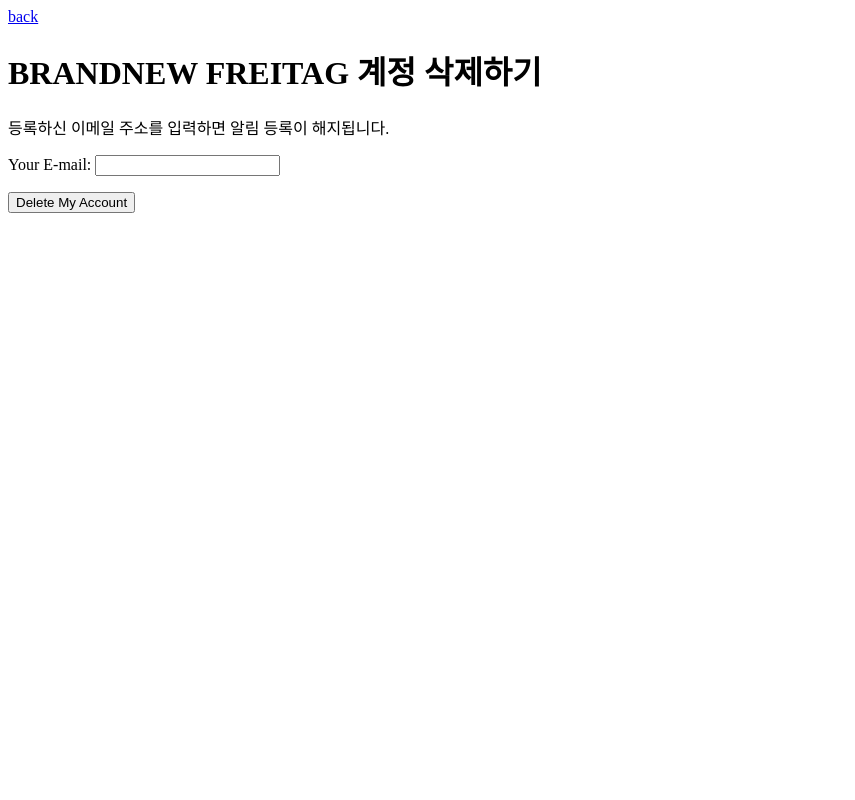
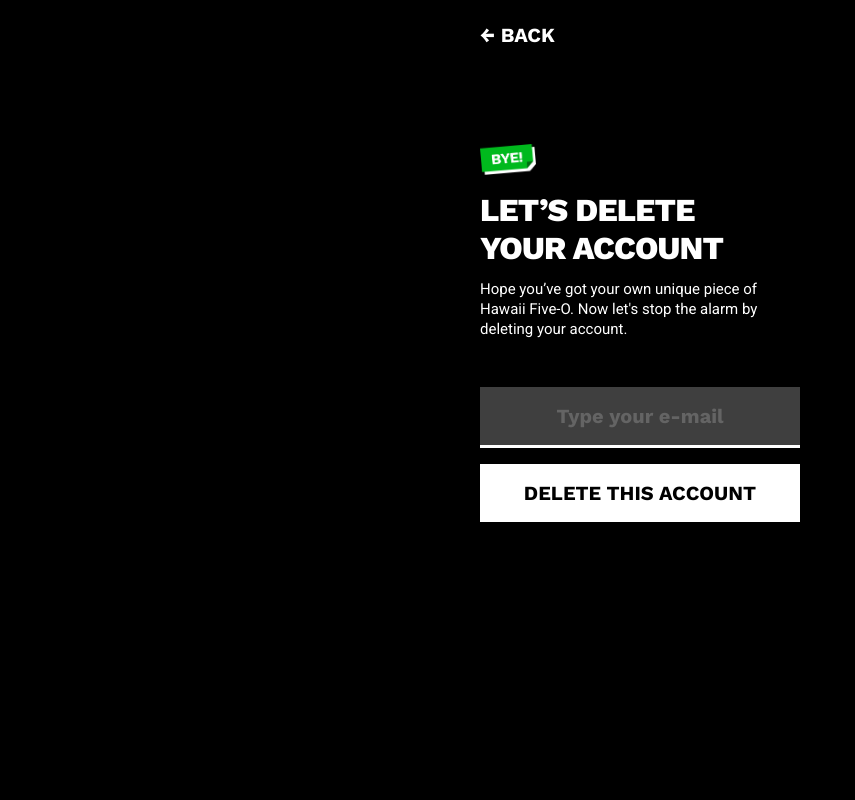
Before and after one commit to ejylee/my_project, a Flask app: page /delete in a window 1280 px wide. Shown: the whole page, without its empty margins (0-855 px from the left). Run offline with Flask 2, Linux system fonts and the light colour scheme.

Commit message:
v.0.6
1. style 작업
2. 메일에 구매 링크 붙이기

```diff
--- a/crawling.py
+++ b/crawling.py
@@ -42,11 +42,11 @@
     you = all_emails
 
     msg = MIMEMultipart('alternative')
-    msg['Subject'] = "프라이탁 공식 홈페이지에 하와이파이브오가 새로 등록되었습니다."
+    msg['Subject'] = "BRANDNEW HAWAII FIVE-O has arrived!"
     msg['From'] = me
     msg['To'] = you
 
-    html = '<html><body><p>' + str(a)+ str(b)+str(c)+str(d)+ 'Hi, I have the following alerts for you!</p></body></html>'
+    html = '<html><body><p>' + str(d) + '<br>' + '<h1 style="margin-top: 16px"> CLICK THE LINK TO GET IT! : https://www.freitag.ch/ko/f41?productID=' + str(a) + '</h1></p></body></html>'
     part2 = MIMEText(html, 'html')
 
     msg.attach(part2)
--- /dev/null
+++ b/static/css/style.css
@@ -0,0 +1,220 @@
+@charset "utf-8";
+
+* {
+	font-family: 'Work Sans', 'Roboto', sans-serif;
+}
+
+html {
+    height: 100%;
+}
+
+body {
+    height: 100%;
+    margin: 0px;
+}
+
+.wrap {
+    display: flex;
+    align-items: center;
+    justify-content: center;
+    height: 80%;
+}
+
+.container {
+    max-width: 320px;
+    margin: 0 24px;
+}
+
+.logo {
+    width: 117px;
+    display: block;
+    margin-top: 12px;
+    margin-left: auto;
+    margin-right: auto;
+}
+
+h1 {
+    font-family: Work Sans;
+    font-style: normal;
+    font-weight: 800;
+    font-size: 44px;
+    line-height: 52px;
+    text-align: center;
+    margin-bottom: 12px;
+    margin-top: 8px;
+    letter-spacing: -0.8px;
+}
+
+.contents {
+    font-family: Roboto;
+    font-style: normal;
+    font-weight: normal;
+    font-size: 15px;
+    line-height: 20px;
+    text-align: center;
+    margin-bottom: 48px;
+}
+
+.textlink {
+    font-family: Roboto;
+    color: #009918;
+    font-weight: normal;
+    text-decoration: underline;
+}
+
+.strong {
+    font-weight: bold;
+    color: #009918;
+}
+
+input {
+    width: 100%;
+    height: 58px;
+    border: none;
+    border-bottom: 3px solid black;
+    background-color: #F2F2F2;
+    padding: 0px;
+    color: #000;
+    font-style: normal;
+    font-size: 20px;
+    font-weight: 700;
+    text-align: center;
+}
+
+input:focus {
+	outline: none;
+	border: 3px solid #000;
+    box-sizing: border-box;
+}
+
+input::placeholder {
+    color: #E0E0E0;
+    font-style: normal;
+    font-size: 20px;
+    font-weight: 700;
+    text-align: center;
+}
+
+button {
+    font-weight: bold;
+    width: 100%;
+    height: 58px;
+    border: none;
+    background-color: black;
+    color: white;
+    font-size: 20px;
+}
+
+.subbtn {
+    margin-top: 24px;
+    text-align: center;
+    font-size: 20px;
+    font-color: black;
+    font-weight: 600;
+}
+
+a {
+    color: black;
+    text-decoration: none;
+}
+
+a:visited {
+    color: black;
+    text-decoration: none;
+}
+
+.white:visited {
+    color: white;
+}
+
+.blackbg {
+    color: white;
+    background-color: black;
+    text-align: left;
+    height: 100%;
+}
+
+.back {
+    margin: auto;
+    color: white;
+    font-weight: bold;
+    font-size: 20px;
+    line-height: 23px;
+    max-width: 320px;
+    padding-top: 24px;
+}
+
+.blackwrap {
+    display: flex;
+    align-items: center;
+    justify-content: center;
+    height: 70%;
+}
+
+h2 {
+    font-family: Work Sans;
+    font-style: normal;
+    font-weight: 800;
+    font-size: 32px;
+    line-height: 38px;
+    letter-spacing: -0.8px;
+    text-transform: uppercase;
+    text-decoration: none;
+    text-align: left;
+    margin-top: 16px;
+    margin-bottom: 12px;
+}
+
+.left {
+    text-align: left;
+}
+
+.whitebtn {
+    font-weight: bold;
+    width: 100%;
+    height: 58px;
+    border: none;
+    background-color: white;
+    color: black;
+    font-size: 20px;
+}
+
+.bye {
+    width: 56px;
+    display: block;
+    margin-top: 12px;
+    margin-left: 0;
+}
+
+.white {
+    color: white;
+}
+
+.dark {
+    width: 100%;
+    height: 58px;
+    border: none;
+    border-bottom: 3px solid white;
+    background-color: #3F3F3F;
+    padding: 0px;
+    color: #fff;
+    font-style: normal;
+    font-size: 20px;
+    font-weight: 700;
+    text-align: center;
+}
+
+
+.dark::placeholder {
+    color: #646464;
+    font-style: normal;
+    font-size: 20px;
+    font-weight: 700;
+    text-align: center;
+}
+
+.dark:focus {
+	outline: none;
+	border: 3px solid #fff;
+    box-sizing: border-box;
+}
--- a/templates/delete.html
+++ b/templates/delete.html
@@ -3,6 +3,11 @@
 <head>
     <meta charset="UTF-8">
     <title>BRANDNEW Freitag</title>
+    <link rel="preconnect" href="https://fonts.gstatic.com">
+    <link href="https://fonts.googleapis.com/css2?family=Work+Sans:wght@400;500;600;700;800;900&display=swap"
+          rel="stylesheet">
+    <link href="https://fonts.googleapis.com/css2?family=Roboto&display=swap" rel="stylesheet">
+    <link rel="stylesheet" href="{{ url_for('static', filename='css/style.css') }}">
     <link rel="stylesheet" href="{{ url_for('static', filename='style.css') }}">
     <script>
         function deleteEmail() {
@@ -24,15 +29,25 @@
     </script>
     <script src="https://ajax.googleapis.com/ajax/libs/jquery/3.4.1/jquery.min.js"></script>
 </head>
-<body>
-    <div><a href ="http://0.0.0.0:5000/">back</a></div>
-    <h1>BRANDNEW FREITAG 계정 삭제하기</h1>
-    <div><p>등록하신 이메일 주소를 입력하면 알림 등록이 해지됩니다.</p></div>
+<body class="blackbg">
+<div class="blackbg">
+    <div class="back"><a class="white" href="http://0.0.0.0:5000/">← BACK</a></div>
+    <div class="blackwrap">
+        <div class="container">
+            <img class="bye" src="/static/css/bye.png">
+            <h2>let’s delete<br>your account</h2>
+            <div class="contents left">
+                Hope you’ve got your own unique piece of Hawaii Five-O.
+                Now let's stop the alarm by deleting your account.
+            </div>
             <div>
                 <p>
-            Your E-mail: <input id="email" type="text" />
+                    <input class="dark" id="email" type="text" placeholder="Type your e-mail"/>
                 </p>
             </div>
-    <button onclick="deleteEmail()">Delete My Account</button>
+            <button class="whitebtn" onclick="deleteEmail()">DELETE THIS ACCOUNT</button>
+        </div>
+    </div>
+</div>
 </body>
 </html>
```
Also changed, not shown: templates/index.html (+20 -7 lines), static/css/brandnew.png (added), static/css/bye.png (added), static/css/profile.png (added), static/style.css (deleted), 2 other files. Lines whose indentation alone changed are shown as unchanged.
